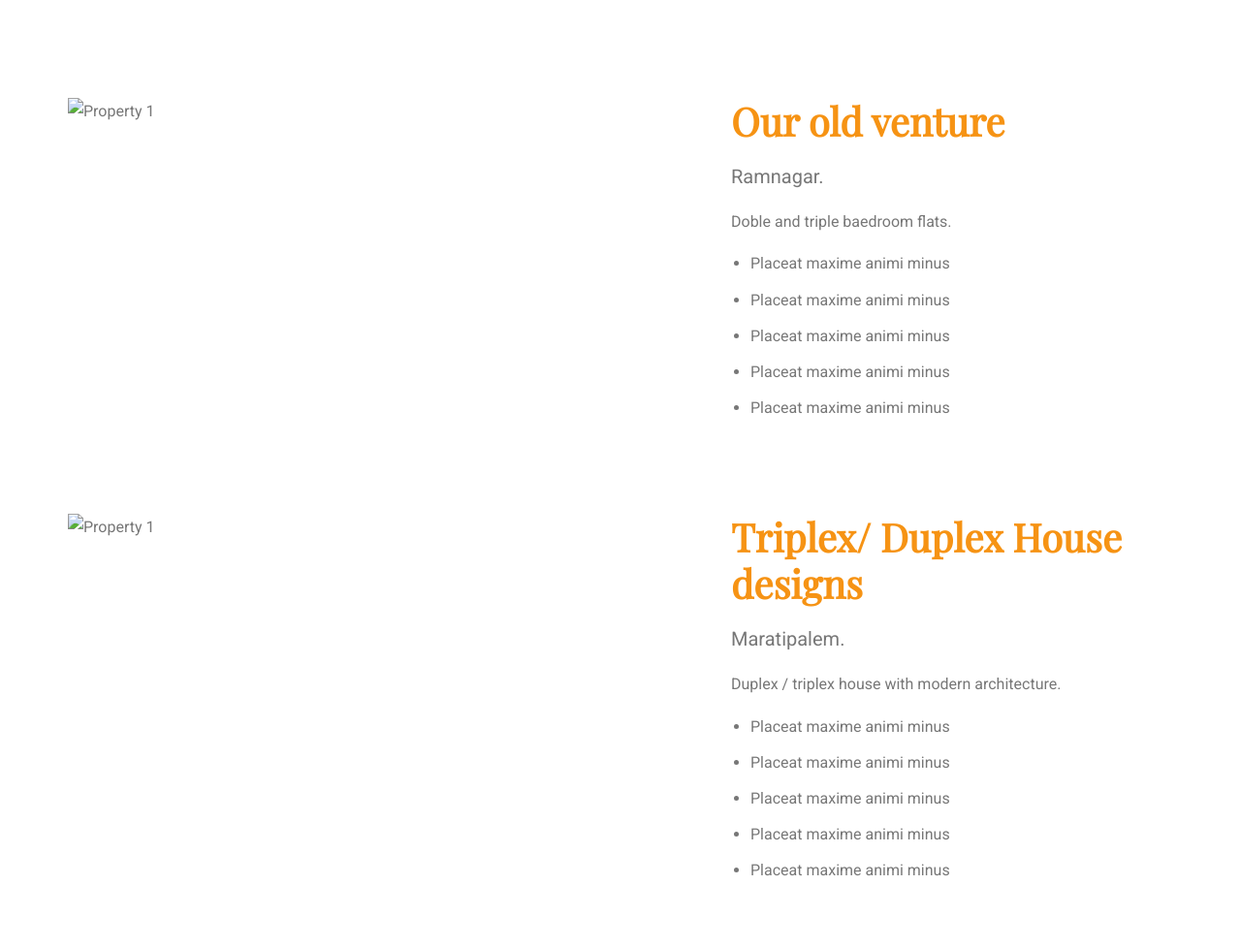
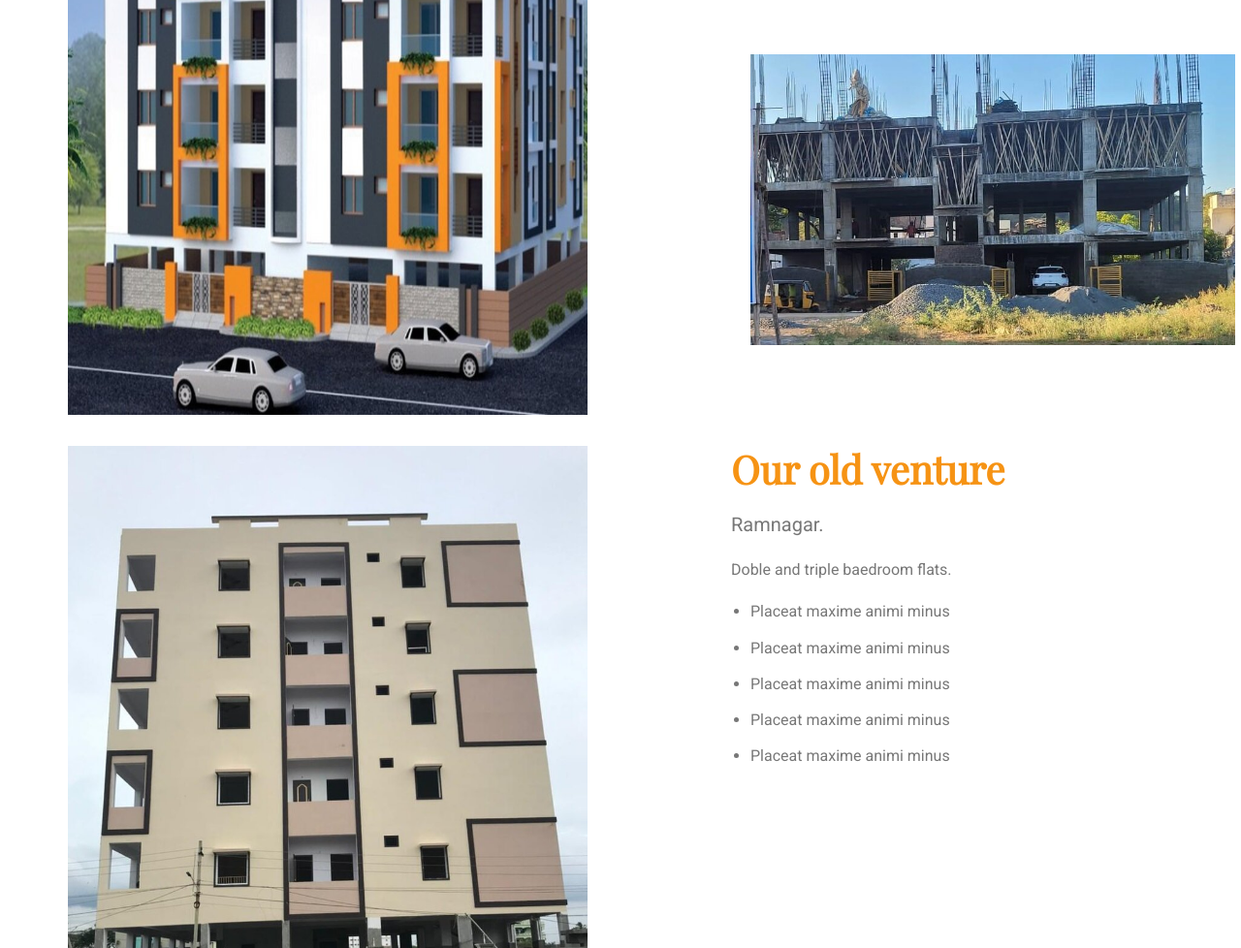
Before and after one commit to AmburiEstates/AmburiEstates.github.io, a plain HTML site: page index.html in a window 1280 px wide. Shown: the part 2328-3306 px from the top of the page at 97% size. Drawn offline with nearby package versions, Linux system fonts and the light colour scheme.

Commit message:
Update index.html

```diff
--- a/index.html
+++ b/index.html
@@ -65,7 +65,7 @@
 
     <section id="the-best">
         <div class="flex container">
-            <img src="images/babu.jpg" alt="Property 1" />
+            <img src="image/babu.jpg" alt="Property 1" />
             <div>
                 <h2>Builder</h2>
                 <p class="large-paragraph">A V N Babu</p>
@@ -83,7 +83,7 @@
 
     <section id="the-best">
         <div class="flex container">
-            <img src="images/bagya.jpg" alt="Property 1" />
+            <img src="image/bagya.jpg" alt="Property 1" />
 
             <div>
                 <h2>Our current venture</h2>
@@ -97,7 +97,7 @@
                     <li>Placeat maxime animi minus</li>
                     <pre class="tab">                       </pre>
                     <pre class="tab">                       </pre>
-                    <img src="images/bagya2.jpg"
+                    <img src="image/bagya2.jpg"
      width="500"
      height="300" />
                 </ul>
@@ -107,7 +107,7 @@
 
     <section id="the-best">
         <div class="flex container">
-            <img src="images/ramnagar.jpg" alt="Property 1" />
+            <img src="image/ramnagar.jpg" alt="Property 1" />
             <div>
                 <h2>Our old venture</h2>
                 <p class="large-paragraph">Ramnagar.</p>
@@ -125,7 +125,7 @@
 
     <section id="the-best">
         <div class="flex container">
-            <img src="images/house.jpg" alt="Property 1" />
+            <img src="image/house.jpg" alt="Property 1" />
             <div>
                 <h2>Triplex/ Duplex House designs </h2>
                 <p class="large-paragraph">Maratipalem.</p>
```
